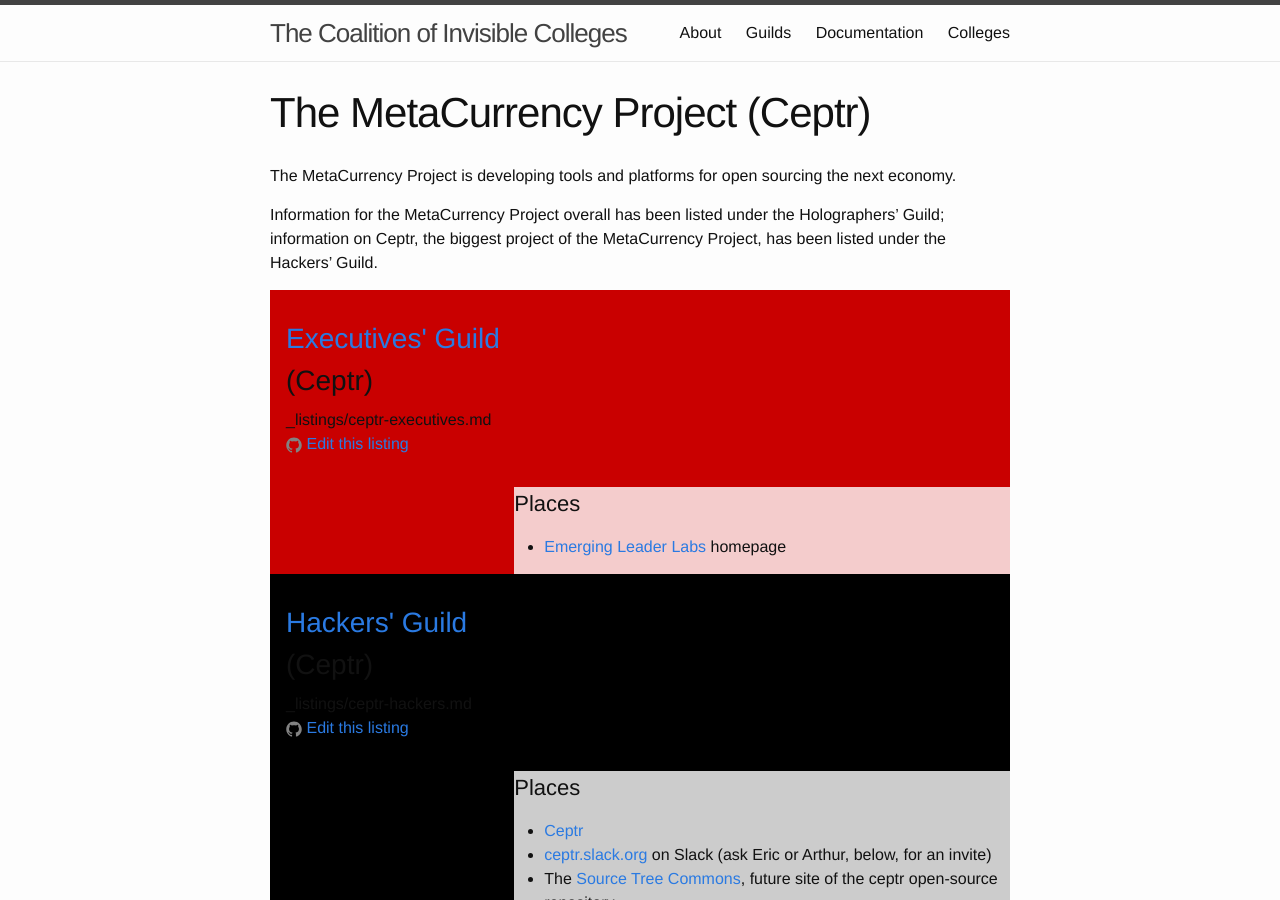
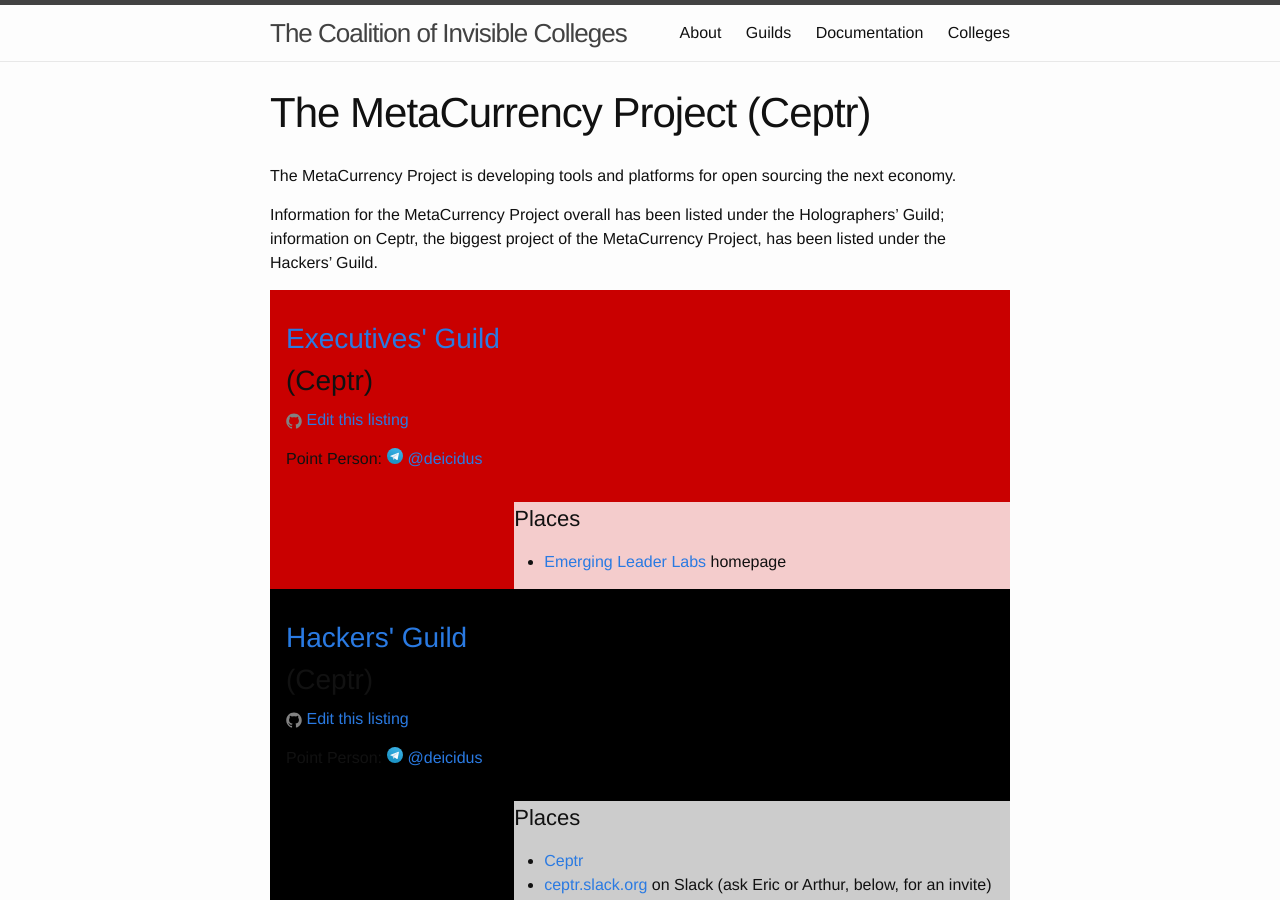
Before and after one commit to coalition-of-invisible-colleges/cic.github.io, a Jekyll site: the page built from colleges/Ceptr.md, in a window 1280 px wide and 900 px high. Built offline with Jekyll 4.4.1, drawn with Linux system fonts in a browser that asks for light colours; some of the changed text lies outside the part shown.

Commit message:
Update college.html

```diff
--- a/_layouts/college.html
+++ b/_layouts/college.html
@@ -14,10 +14,9 @@ layout: default
     <div class="listing {{ listing.guild }}">
       <div class="guildtitle {{ listing.guild }}">
         <h2><a href="/guilds/{{ listing.guild }}">{{ listing.guild | capitalize }}' Guild</a> ({{ page.college }})</h2>
-        {{ listing.path }}
         {% assign edit_url = 'coalition-of-invisible-colleges/cic.github.io/edit/master/' | append: listing.path %}
         <p>{% include icon-github.html username=edit_url title='Edit this listing' %}</p>
-        {% if page.pointperson %}<p>Point Person: {% include icon-telegram-user.html username=page.pointperson %}</p>{% endif %}
+        {% if listing.pointperson %}<p>Point Person: {% include icon-telegram-user.html username=listing.pointperson %}</p>{% endif %}
       </div>
       <div class="guildlisting {{ listing.guild }}">{{ listing.output }}</div>
     </div>
```
